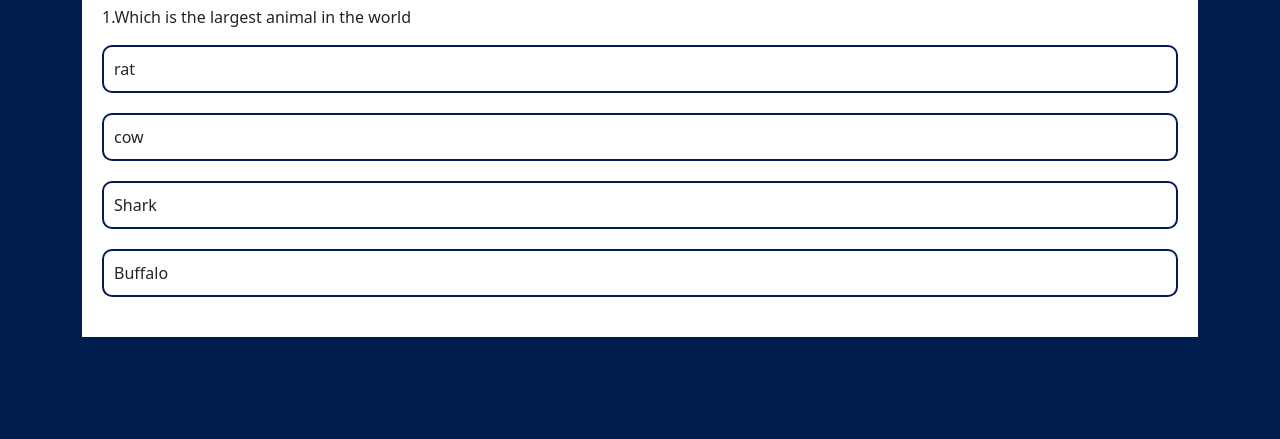
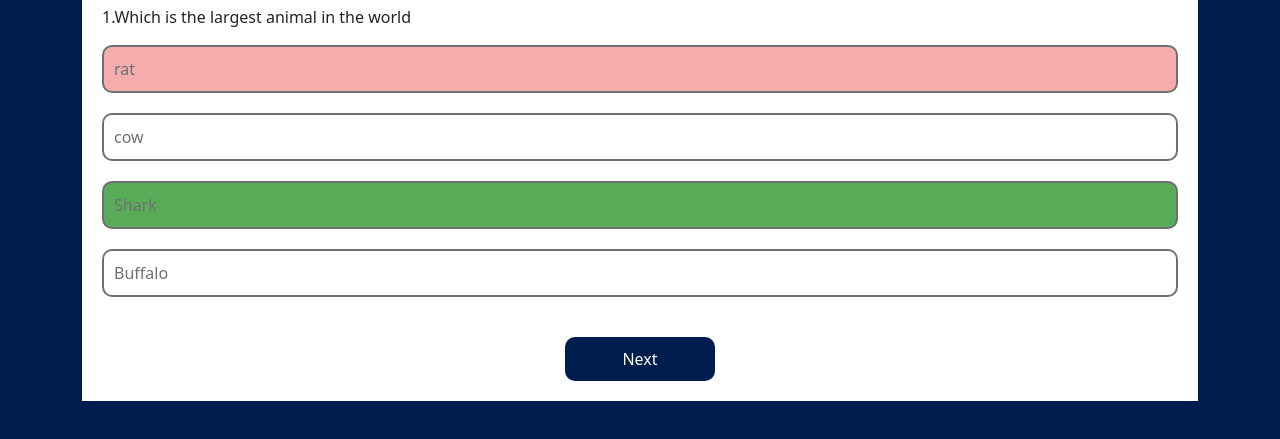
Before and after one commit to Harikrishna2K/quizz_app, a plain HTML site: page index.html in a window 1280 px wide. Both pictures are taken after a click on the button "rat". Shown: the part 191-630 px from the top of the page. Drawn offline with nearby package versions, Linux system fonts and the light colour scheme.

Commit message:
Made some changes in the ui, added the function to enable the correct answer even when the wrong answer is clicked

```diff
--- a/custom.js
+++ b/custom.js
@@ -55,6 +55,15 @@ function showQuestion(){
         button.innerHTML = answers.text;
         button.classList.add("btn");
         answerElement.appendChild(button);
+
+        if(answers.correct === "true"){
+            button.dataset.correct = answers.correct;
+
+        }
+
+        button.addEventListener("click", selectAnswer);
+
+
     })
 }
 
@@ -65,4 +74,31 @@ function resetState(){
     }
 }
 
+function selectAnswer(e){
+    const selectBtn = e.target;
+    const isCorrect = selectBtn.dataset.correct === "true";
+    console.log("The value", isCorrect)
+    if(isCorrect){
+            selectBtn.classList.add("answer-correct");
+    }else{
+        selectBtn.classList.add("answer-incorrect");
+    }
+
+    Array.from(answerElement.children).forEach(button =>{
+        console.log("Entering inside the arrays code")
+        if(button.dataset.correct === "true"){
+                console.log("Found the true value")
+                button.classList.add("answer-correct");
+                console.log("Ended the true value")
+        }
+
+        button.disabled = true;
+    });
+
+    nextElement.style.display = "block";
+
+
+
+}
+
 startQuiz();
--- a/style.css
+++ b/style.css
@@ -37,7 +37,7 @@ body{
     border: 2px solid #001e4d;
     border-radius: 10px;
     padding: 10px;
-    background-color: #fff;
+    /* background-color: #fff; */
     margin-bottom: 20px;
     cursor: pointer;
     transition: all 0.3s;
@@ -61,3 +61,19 @@ body{
 
 
 }
+.answer-correct{
+    background: #008000;
+}
+
+.answer-incorrect{
+    background: #f08080;
+}
+
+button.answer-correct:disabled{
+    background: #008000;
+}
+
+button.answer-incorrect:disabled{
+    background: #f08080;
+
+}
```
